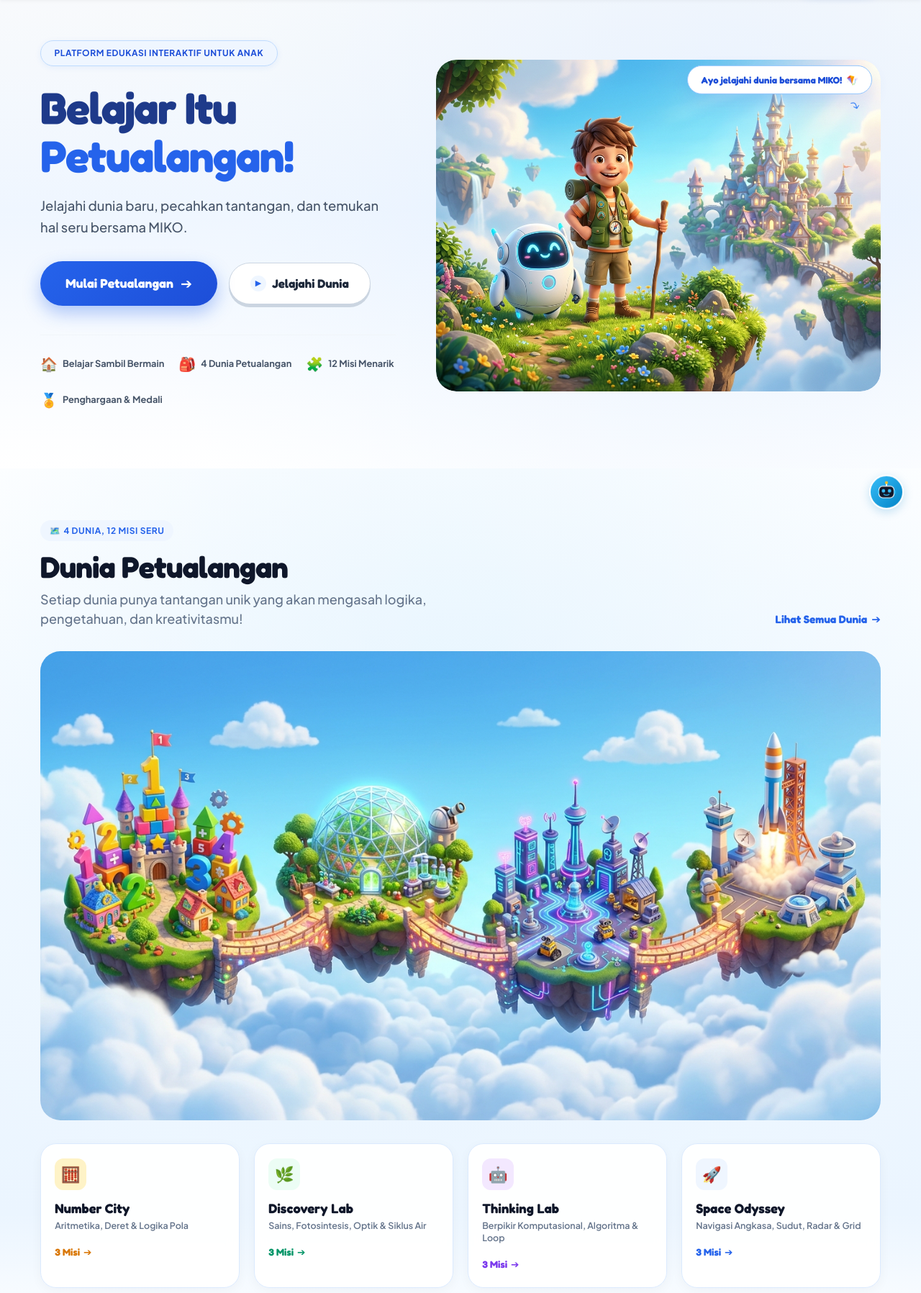
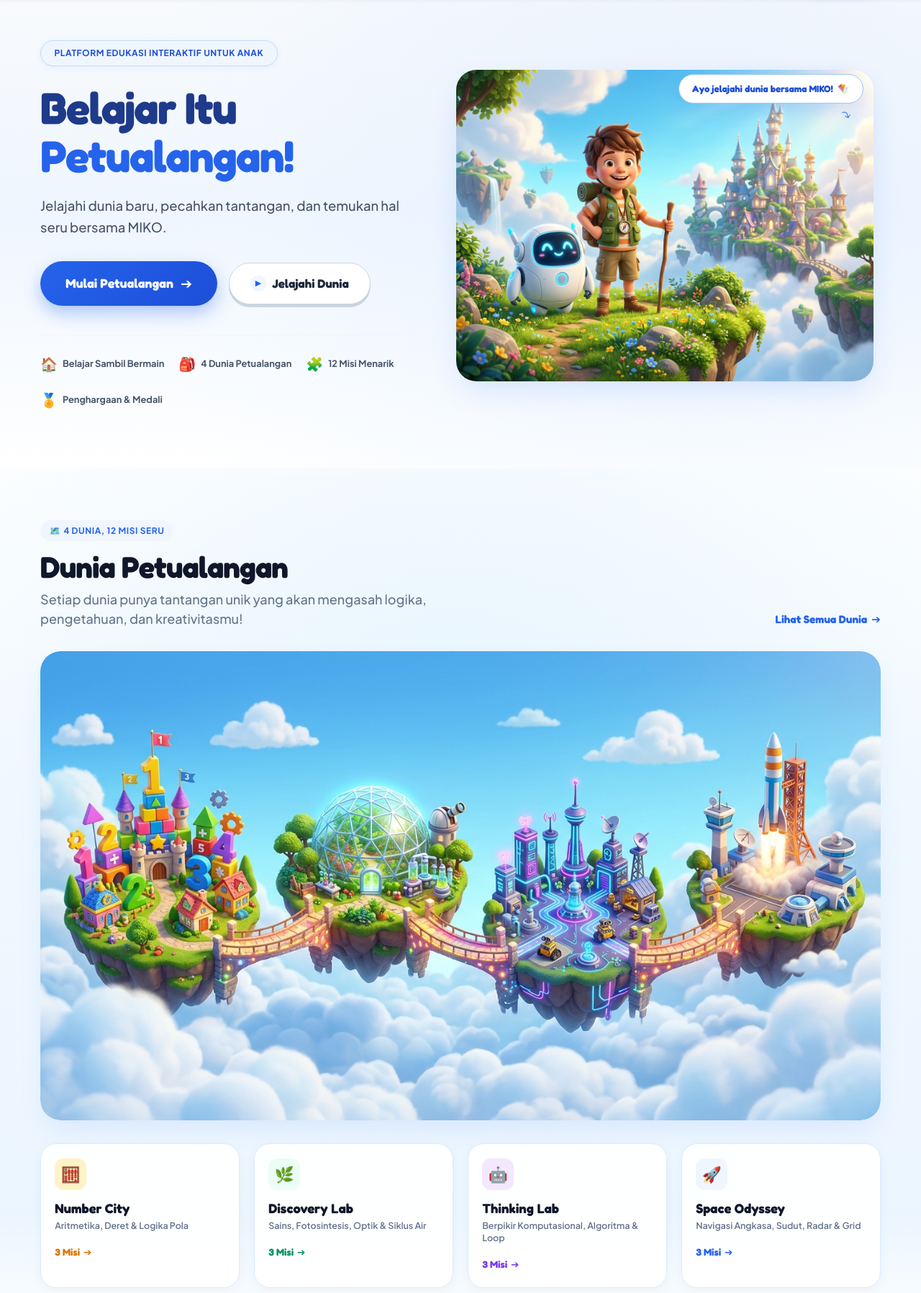
Before and after one commit to UhenDev/Mission-Kids, a PHP site: page /?page=landing in a window 1280 px wide. Shown: the part 68-1865 px from the top of the page at 72% size. Run offline with PHP 8.4, Linux system fonts and the light colour scheme.

Commit message:
fix(landing): resolve layout overflow, hero art clipping, erratic scaling, and footer alignment

```diff
--- a/public/css/components.css
+++ b/public/css/components.css
@@ -1120,9 +1120,9 @@
 
 .hero-adventure-grid {
   display: grid;
-  grid-template-columns: 1fr 1.25fr;
-  align-items: center;
-  gap: 3.5rem;
+  grid-template-columns: 1fr 1.15fr;
+  align-items: center;
+  gap: clamp(1.5rem, 3.5vw, 3.5rem);
 }
 
 .hero-left-column {
@@ -1282,34 +1282,37 @@
 .hero-visual-frame {
   position: relative;
   width: 100%;
-  max-width: 680px;
+  max-width: 580px;
+  border-radius: 28px;
+  box-shadow: 0 16px 44px -8px rgba(37, 99, 235, 0.16);
+  background: transparent;
+  overflow: visible;
 }
 
 .hero-main-illustration {
   width: 100%;
   height: auto;
-  border: none; /* NO WHITE CARD BORDER! */
+  border: none;
   border-radius: 28px;
   display: block;
-  transition: transform 0.4s var(--transition-bounce);
-  filter: drop-shadow(0 20px 42px rgba(37, 99, 235, 0.16));
-  mask-image: radial-gradient(ellipse 95% 92% at 50% 50%, black 78%, transparent 100%);
-  -webkit-mask-image: radial-gradient(ellipse 95% 92% at 50% 50%, black 78%, transparent 100%);
+  object-fit: cover;
+  transition: transform 0.35s ease;
 }
 
 .hero-visual-frame:hover .hero-main-illustration {
-  transform: translateY(-4px) scale(1.015);
+  transform: translateY(-3px);
 }
 
 .hero-floating-callout {
   position: absolute;
-  top: 16px;
-  right: 12px;
+  top: 14px;
+  right: 14px;
   display: flex;
   flex-direction: column;
   align-items: flex-end;
   animation: floatGentle 4s ease-in-out infinite;
   z-index: 10;
+  max-width: calc(100% - 28px);
 }
 
 .callout-bubble-content {
@@ -1397,8 +1400,8 @@
   width: 100%;
   border-radius: 28px;
   overflow: hidden;
-  border: none; /* NO BORDER! */
-  box-shadow: none; /* NO HARD CARD SHADOW! */
+  border: none;
+  box-shadow: 0 16px 40px -10px rgba(37, 99, 235, 0.12);
   margin-bottom: 2rem;
   background: transparent;
 }
@@ -1407,14 +1410,12 @@
   width: 100%;
   height: auto;
   display: block;
-  transition: transform 0.5s ease;
-  filter: drop-shadow(0 14px 32px rgba(37, 99, 235, 0.1));
-  mask-image: radial-gradient(ellipse 98% 94% at 50% 50%, black 82%, transparent 100%);
-  -webkit-mask-image: radial-gradient(ellipse 98% 94% at 50% 50%, black 82%, transparent 100%);
+  border-radius: 28px;
+  transition: transform 0.4s ease;
 }
 
 .worlds-trail-map-container:hover .worlds-trail-map-img {
-  transform: scale(1.015);
+  transform: scale(1.01);
 }
 
 /* 4 Worlds Node Cards: Lighter, Airy, Placard Anchors under Islands */
@@ -2114,12 +2110,53 @@
    Comprehensive Responsive System for Landing Page (Desktop, Tablet, Mobile)
    ========================================================================== */
 
+/* Hide floating gameplay MIKO dock on the guest landing page */
+body.landing-guest-page .miko-dock {
+  display: none !important;
+}
+
 .landing-redesign-container {
   overflow-x: clip;
   width: 100%;
 }
 
-/* 1. Large Tablet / Laptop (max-width: 960px) */
+/* 1. Intermediate Laptop & Tablet Footer Alignment (max-width: 1080px) */
+@media (max-width: 1080px) {
+  .footer-content-row {
+    flex-direction: column;
+    text-align: center;
+    align-items: center;
+    gap: 1.25rem;
+  }
+  .footer-brand-side {
+    flex-direction: column;
+    align-items: center;
+    text-align: center;
+    gap: 6px;
+  }
+  .footer-tagline-text {
+    border-left: none;
+    padding-left: 0;
+  }
+  .footer-nav-links {
+    justify-content: center;
+    flex-wrap: wrap;
+    gap: 1.25rem;
+  }
+  .footer-meta-side {
+    flex-direction: column;
+    align-items: center;
+    text-align: center;
+    gap: 0.75rem;
+    width: 100%;
+  }
+  .footer-copyright-text {
+    white-space: normal;
+    text-align: center;
+  }
+}
+
+/* 2. Large Tablet / Laptop (max-width: 960px) */
 @media (max-width: 960px) {
   .hero-adventure-grid {
     grid-template-columns: 1fr;
```
Also changed, not shown: other parts of public/css/components.css (+19 -23 lines).
